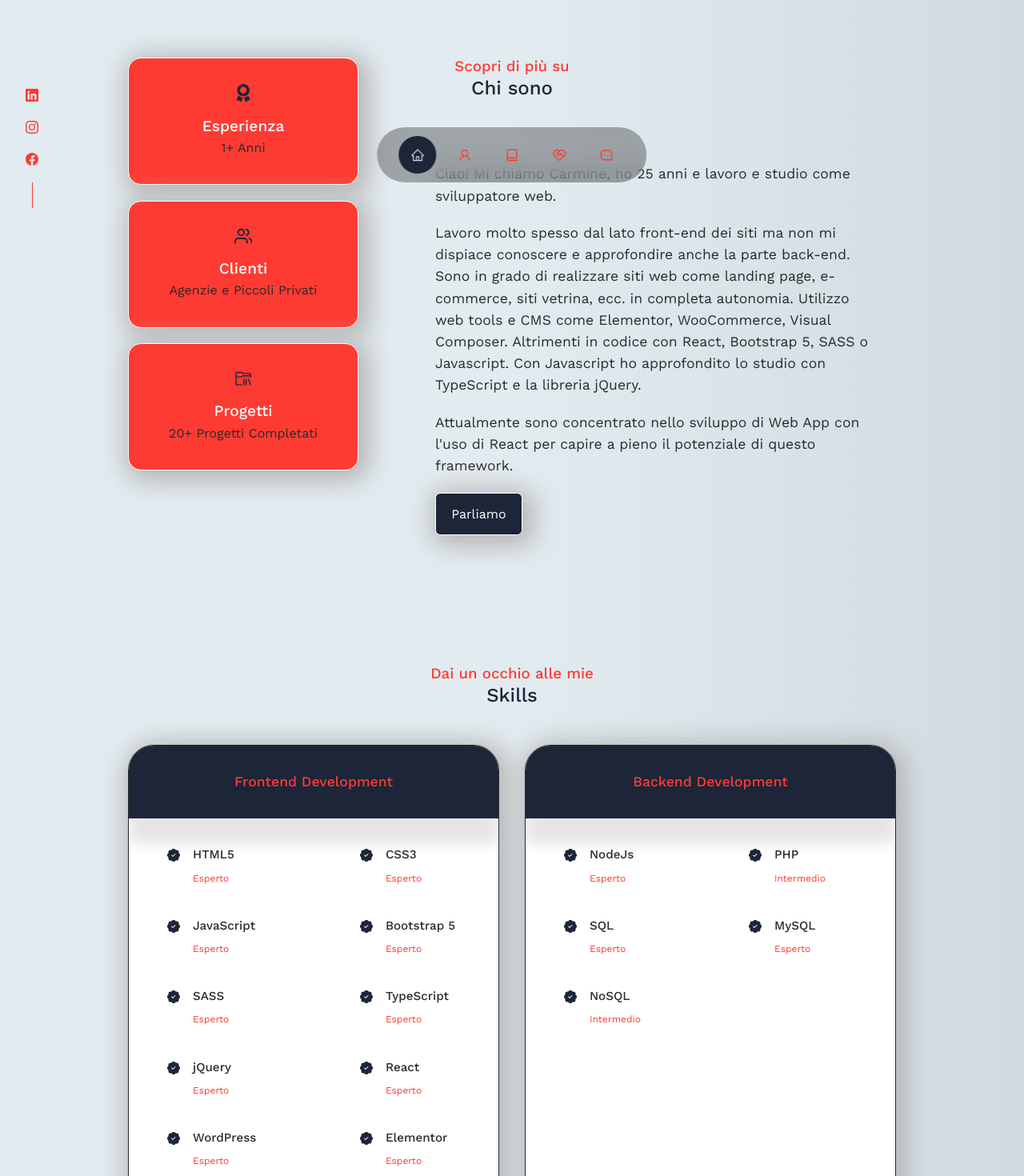
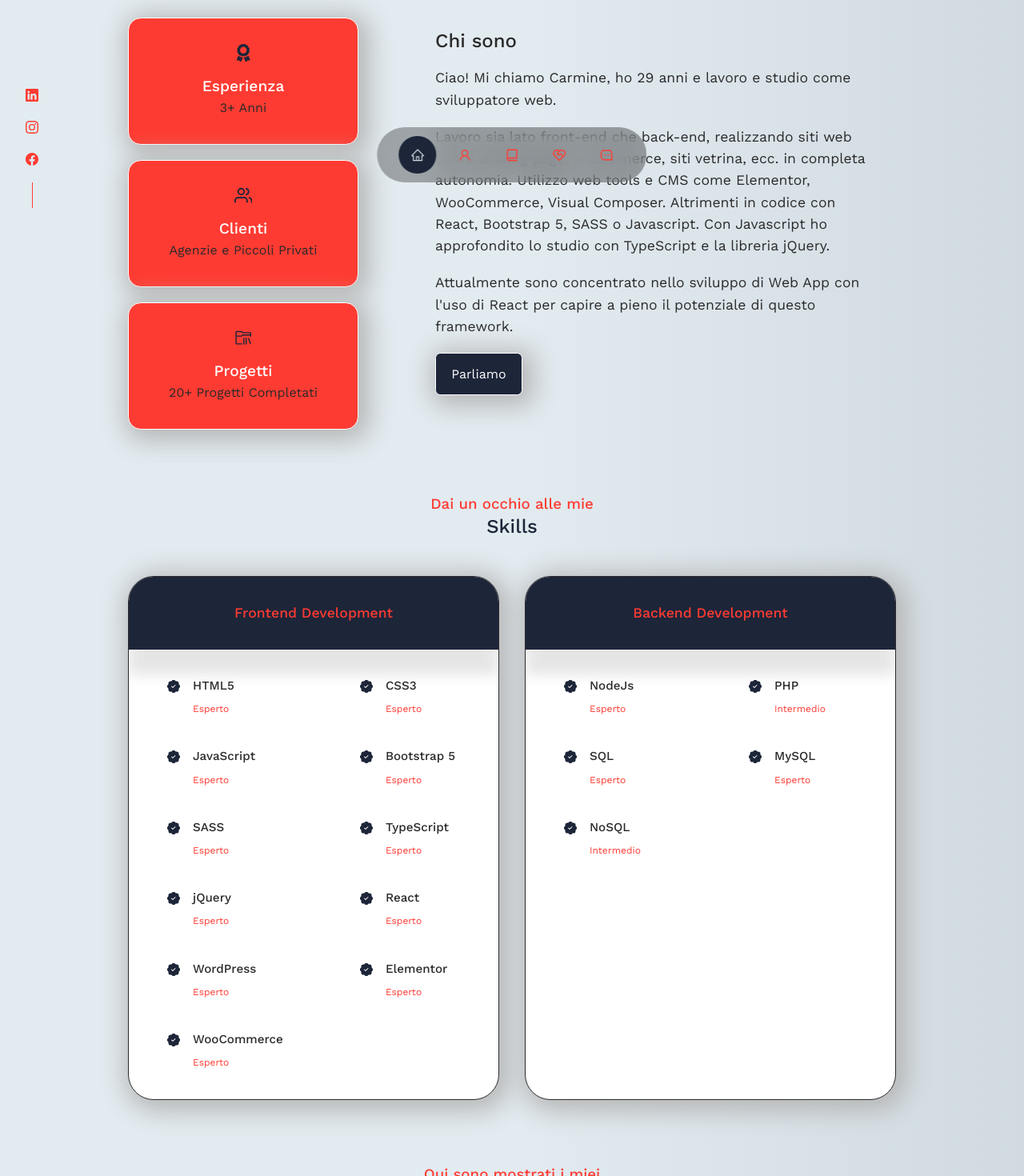
Before and after one commit to CarminePlaitano/portfolio, a React (Create React App) app: page / in a window 1280 px wide. Shown: the part 540-2010 px from the top of the page at 80% size. Built offline with nearby package versions, Linux system fonts and the light colour scheme.

Commit message:
fix/general: small improvements

```diff
--- a/src/App.jsx
+++ b/src/App.jsx
@@ -9,10 +9,6 @@ import Portfolio from './components/portfolio/Portfolio.jsx'
 import Testimonial from './components/testimonial/Testimonial.jsx'
 import Contatti from './components/contatti/Contatti.jsx'
 import Footer from './components/footer/Footer.jsx'
-
-
-
-
 
 const App = () => {
   return (
--- a/src/components/chi-sono/ChiSono.jsx
+++ b/src/components/chi-sono/ChiSono.jsx
@@ -1,52 +1,52 @@
 import React from 'react'
 import './chi-sono.css'
-import { FaAward } from 'react-icons/fa'
-import { FiUsers } from 'react-icons/fi'
-import { VscFolderLibrary } from 'react-icons/vsc'
+import {FaAward} from 'react-icons/fa'
+import {FiUsers} from 'react-icons/fi'
+import {VscFolderLibrary} from 'react-icons/vsc'
 
 const ChiSono = () => {
     return (
         <section id="chi-sono">
-      <h3>Scopri di più su</h3>
-      <h2>Chi sono</h2>
 
             <div className="container chi-sono__container">
 
-
                 <div className="chi-sono__contenuto">
                     <div className="chi-sono__cards">
-            <article className="chi-sono__card">
-              <FaAward className="chi-sono__icon" />
+                        <div className="chi-sono__card">
+                            <FaAward className="chi-sono__icon"/>
                             <h4>Esperienza</h4>
-              <small>1+ Anni</small>
-            </article>
+                            <small>3+ Anni</small>
+                        </div>
 
-            <article className="chi-sono__card">
-              <FiUsers className="chi-sono__icon" />
+                        <div className="chi-sono__card">
+                            <FiUsers className="chi-sono__icon"/>
                             <h4>Clienti</h4>
                             <small>Agenzie e Piccoli Privati</small>
-            </article>
+                        </div>
 
-            <article className="chi-sono__card">
-              <VscFolderLibrary className="chi-sono__icon" />
+                        <div className="chi-sono__card">
+                            <VscFolderLibrary className="chi-sono__icon"/>
                             <h4>Progetti</h4>
                             <small>20+ Progetti Completati</small>
-            </article>
+                        </div>
                     </div>
 
                 </div>
 
-        <article className="chi-sono__text">
-            <p>Ciao!
-              Mi chiamo Carmine, ho 25 anni e lavoro e studio come sviluppatore web.</p>
-              <p>Lavoro molto spesso dal lato front-end dei siti ma non mi dispiace conoscere e approfondire anche la parte back-end.
-              Sono in grado di realizzare siti web come landing page, e-commerce, siti vetrina, ecc. in completa autonomia. Utilizzo web tools e CMS come Elementor, WooCommerce, Visual Composer.
+                <div className="chi-sono__text">
+                    <h2>Chi sono</h2>
+
+                    <p>Ciao! Mi chiamo Carmine, ho 29 anni e lavoro e studio come sviluppatore web.</p>
+                    <p>Lavoro sia lato front-end che back-end, realizzando siti web come landing page, e-commerce, siti
+                        vetrina, ecc. in completa autonomia. Utilizzo web tools e CMS come Elementor, WooCommerce,
+                        Visual Composer.
                         Altrimenti in codice con React, Bootstrap 5, SASS o Javascript.
                         Con Javascript ho approfondito lo studio con TypeScript e la libreria jQuery.</p>
-              <p>Attualmente sono concentrato nello sviluppo di Web App con l'uso di React per capire a pieno il potenziale di questo framework.</p>
+                    <p>Attualmente sono concentrato nello sviluppo di Web App con l'uso di React per capire a pieno il
+                        potenziale di questo framework.</p>
 
                     <a href="#contatti" className="btn btn-primary">Parliamo</a>
-          </article>
+                </div>
 
             </div>
         </section>
--- a/src/components/chi-sono/chi-sono.css
+++ b/src/components/chi-sono/chi-sono.css
@@ -8,7 +8,6 @@
     display: flex;
     flex-direction: column;
     gap: 1.2rem;
-    margin-top: -100px;
 }
 
 .chi-sono__card {
@@ -50,7 +49,7 @@
     display: flex;
     flex-direction: column;
     gap: 1.2rem;
-    margin: 2rem 0;
+    margin: 1rem 0;
     color: #2a2a2a;
 }
 
--- a/src/components/esperienze/Esperienze.jsx
+++ b/src/components/esperienze/Esperienze.jsx
@@ -14,83 +14,83 @@ const Esperienze = () => {
           <h3>Frontend Development</h3>
           </div>
           <div className="esperienze__content">
-            <article className="esperienze__dettagli">
+            <div className="esperienze__dettagli">
               <BsPatchCheckFill className="esperienze__dettagli-icon" />
               <div className="esperienze__dettagli-text">
                 <h4>HTML5</h4>
                 <small className="text-light">Esperto</small>
               </div>
-            </article>
-            <article className="esperienze__dettagli">
+            </div>
+            <div className="esperienze__dettagli">
               <BsPatchCheckFill className="esperienze__dettagli-icon" />
               <div className="esperienze__dettagli-text">
                 <h4>CSS3</h4>
                 <small className="text-light">Esperto</small>
               </div>
-            </article>
-            <article className="esperienze__dettagli">
+            </div>
+            <div className="esperienze__dettagli">
               <BsPatchCheckFill className="esperienze__dettagli-icon" />
               <div className="esperienze__dettagli-text">
                 <h4>JavaScript</h4>
                 <small className="text-light">Esperto</small>
               </div>
-            </article>
-            <article className="esperienze__dettagli">
+            </div>
+            <div className="esperienze__dettagli">
               <BsPatchCheckFill className="esperienze__dettagli-icon" />
               <div className="esperienze__dettagli-text">
                 <h4>Bootstrap 5</h4>
                 <small className="text-light">Esperto</small>
               </div>
-            </article>
-            <article className="esperienze__dettagli">
+            </div>
+            <div className="esperienze__dettagli">
               <BsPatchCheckFill className="esperienze__dettagli-icon" />
               <div className="esperienze__dettagli-text">
                 <h4>SASS</h4>
                 <small className="text-light">Esperto</small>
               </div>
-            </article>
-            <article className="esperienze__dettagli">
+            </div>
+            <div className="esperienze__dettagli">
               <BsPatchCheckFill className="esperienze__dettagli-icon" />
               <div className="esperienze__dettagli-text">
                 <h4>TypeScript</h4>
                 <small className="text-light">Esperto</small>
               </div>
-            </article>
-            <article className="esperienze__dettagli">
+            </div>
+            <div className="esperienze__dettagli">
               <BsPatchCheckFill className="esperienze__dettagli-icon" />
               <div className="esperienze__dettagli-text">
                 <h4>jQuery</h4>
                 <small className="text-light">Esperto</small>
               </div>
-            </article>
-            <article className="esperienze__dettagli">
+            </div>
+            <div className="esperienze__dettagli">
               <BsPatchCheckFill className="esperienze__dettagli-icon" />
               <div className="esperienze__dettagli-text">
                 <h4>React</h4>
                 <small className="text-light">Esperto</small>
               </div>
-            </article>
-            <article className="esperienze__dettagli">
+            </div>
+            <div className="esperienze__dettagli">
               <BsPatchCheckFill className="esperienze__dettagli-icon" />
               <div className="esperienze__dettagli-text">
                 <h4>WordPress</h4>
                 <small className="text-light">Esperto</small>
               </div>
-            </article>
-            <article className="esperienze__dettagli">
+            </div>
+            <div className="esperienze__dettagli">
               <BsPatchCheckFill className="esperienze__dettagli-icon" />
               <div className="esperienze__dettagli-text">
                 <h4>Elementor</h4>
                 <small className="text-light">Esperto</small>
               </div>
-            </article>
-            <article className="esperienze__dettagli">
+            </div>
+            <div className="esperienze__dettagli">
               <BsPatchCheckFill className="esperienze__dettagli-icon" />
               <div className="esperienze__dettagli-text">
                 <h4>WooCommerce</h4>
                 <small className="text-light">Esperto</small>
               </div>
-            </article>
+            </div>
           </div>
         </div>
         <div className="esperienze__backend">
@@ -98,41 +98,41 @@ const Esperienze = () => {
           <h3>Backend Development</h3>
           </div>
           <div className="esperienze__content">
-            <article className="esperienze__dettagli">
+            <div className="esperienze__dettagli">
               <BsPatchCheckFill className="esperienze__dettagli-icon" />
               <div className="esperienze__dettagli-text">
                 <h4>NodeJs</h4>
                 <small className="text-light">Esperto</small>
               </div>
-            </article>
-            <article className="esperienze__dettagli">
+            </div>
+            <div className="esperienze__dettagli">
               <BsPatchCheckFill className="esperienze__dettagli-icon" />
               <div className="esperienze__dettagli-text">
                 <h4>PHP</h4>
                 <small className="text-light">Intermedio</small>
               </div>
-            </article>
-            <article className="esperienze__dettagli">
+            </div>
+            <div className="esperienze__dettagli">
               <BsPatchCheckFill className="esperienze__dettagli-icon" />
               <div className="esperienze__dettagli-text">
                 <h4>SQL</h4>
                 <small className="text-light">Esperto</small>
               </div>
-            </article>
-            <article className="esperienze__dettagli">
+            </div>
+            <div className="esperienze__dettagli">
               <BsPatchCheckFill className="esperienze__dettagli-icon" />
               <div className="esperienze__dettagli-text">
                 <h4>MySQL</h4>
                 <small className="text-light">Esperto</small>
               </div>
-            </article>
-            <article className="esperienze__dettagli">
+            </div>
+            <div className="esperienze__dettagli">
               <BsPatchCheckFill className="esperienze__dettagli-icon" />
               <div className="esperienze__dettagli-text">
                 <h4>NoSQL</h4>
                 <small className="text-light">Intermedio</small>
               </div>
-            </article>
+            </div>
 
           </div>
         </div>
--- a/src/components/footer/footer.css
+++ b/src/components/footer/footer.css
@@ -48,7 +48,7 @@ footer a {
 }
 
 .footer__copyright {
-    margin-bottom: 4rem;
+    margin-bottom: 5rem;
     color: var(--color-bg);
 }
 
--- a/src/components/header/Header.jsx
+++ b/src/components/header/Header.jsx
@@ -1,7 +1,7 @@
 import React from 'react'
 import './header.css'
 import CTA from './CTA'
-import ME from '../../assets/me-1.png'
+import ME from '../../assets/cp_avatar.png'
 import HeaderSocials from './Header-Socials'
 
 
--- a/src/components/portfolio/Portfolio.jsx
+++ b/src/components/portfolio/Portfolio.jsx
@@ -57,7 +57,7 @@ const Portfolio = () => {
        {
          data.map(({id, image, title, github, demo}) => {
            return (
-            <article key={id} className="portfolio__item">
+            <div key={id} className="portfolio__item">
             <div className="portfolio__item-image">
               <img src={image} alt={title} />
             </div>
@@ -66,7 +66,7 @@ const Portfolio = () => {
               <div className="portfolio__item-cta">
               <a href={demo} className="btn btn-primary" target="_blank">Vai al Sito</a>
               </div>
-          </article>
+          </div>
            )
          })
        }
--- a/src/index.css
+++ b/src/index.css
@@ -21,7 +21,7 @@
     --container-width-md: 86%;
     --container-width-sm: 90%;
 
-    --transition: all 400 ease;
+    --transition: all 100ms ease-in-out;
 }
 
 html {
@@ -69,7 +69,7 @@ p {
 }
 
 section {
-    margin-top: 8rem;
+    margin-top: 5rem;
 }
 
 section>h2, section>h5 {
@@ -138,10 +138,6 @@ img {
     .container {
         width: var(--container-width-md);
     }
-
-    section {
-        margin-top: 6rem;
-    }
 }
 
 @media screen and (max-width: 600px) {
```
Also changed, not shown: src/components/contatti/Contatti.jsx (+9 -9 lines), src/components/footer/Footer.jsx (+6 -6 lines), src/components/servizi/Servizi.jsx (+6 -6 lines), src/index.js (+7 -4 lines), src/assets/cp_avatar.png (renamed from src/assets/me-1.png), 1 other file (tests, documents, lock files or other folders). Lines whose indentation alone changed are shown as unchanged.
